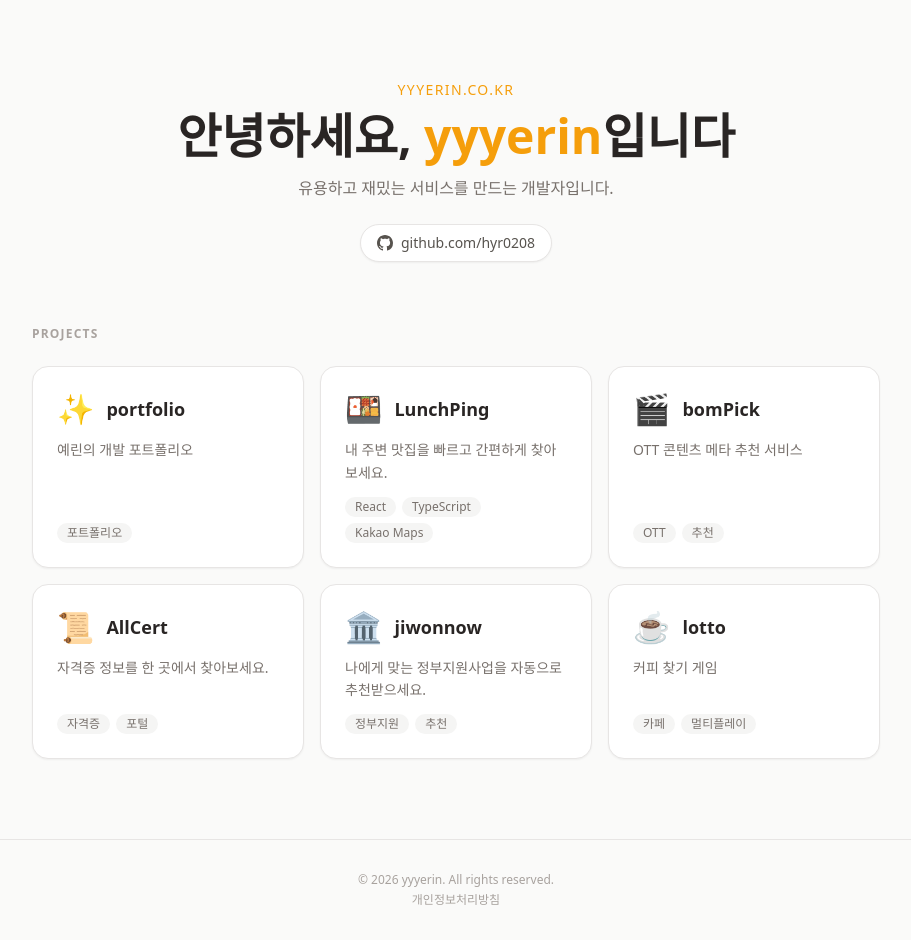
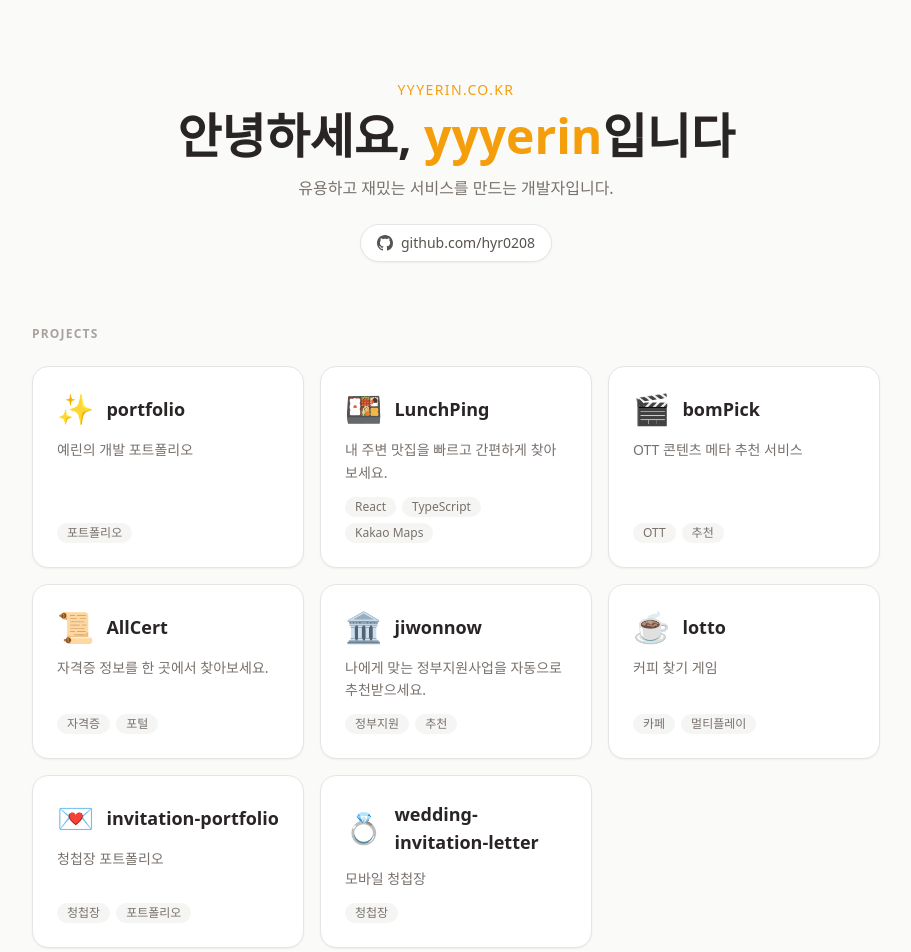
Before and after one commit to hyr0208/yyyerin, a React (Vite) app: page / in a window 1280 px wide. Shown: the top 952 px of the page, without its empty margins (184-1095 px from the left). Built offline with nearby package versions, Linux system fonts and the light colour scheme; a web font is replaced by a local one.

Commit message:
feat: add project

```diff
--- a/src/App.tsx
+++ b/src/App.tsx
@@ -51,6 +51,20 @@ const projects: Project[] = [
     url: "https://lotto.yyyerin.co.kr",
     emoji: "☕",
     tags: ["카페", "멀티플레이"],
+  },
+  {
+    name: "invitation-portfolio",
+    description: "청첩장 포트폴리오",
+    url: "https://github.com/hyr0208/invitation-portfolio",
+    emoji: "💌",
+    tags: ["청첩장", "포트폴리오"],
+  },
+  {
+    name: "wedding-invitation-letter",
+    description: "모바일 청첩장",
+    url: "https://github.com/hyr0208/wedding-invitation-letter",
+    emoji: "💍",
+    tags: ["청첩장"],
   },
 ];
 
```
